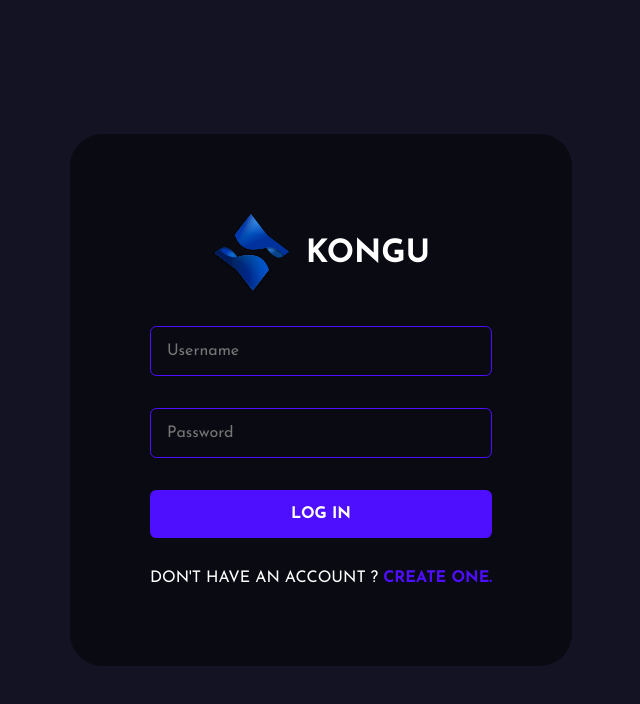
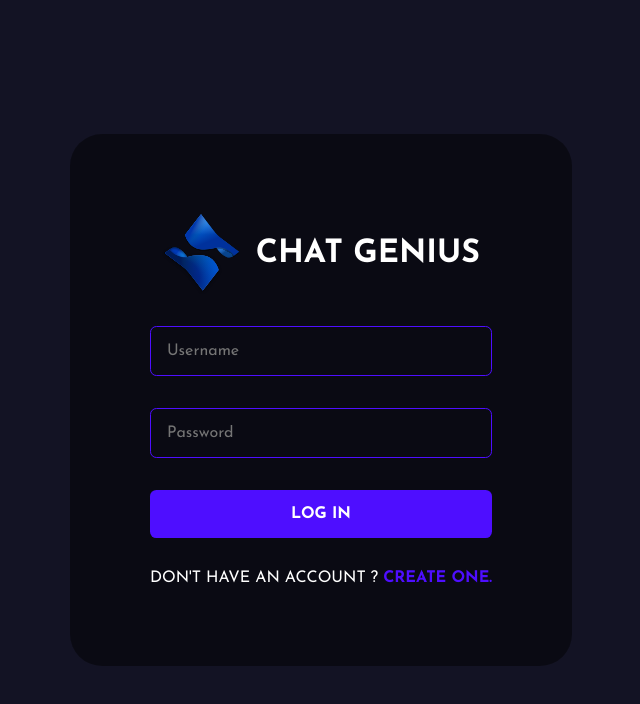
Before and after one commit to jeyachandranj/chat-genius, a React (Create React App) app in the folder public/: page /login in a window 1280 px wide. Shown: the top 704 px of the page, without its empty margins (319-959 px from the left). Built offline with nearby package versions, Linux system fonts and the light colour scheme.

Commit message:
change title

```diff
--- a/public/src/components/Contacts.jsx
+++ b/public/src/components/Contacts.jsx
@@ -23,7 +23,7 @@ export default function Contacts({ contacts, changeChat }) {
         <Container>
           <div className="brand">
             <img src={Logo} alt="logo" />
-            <h3>KONGU</h3>
+            <h3>CHAT GENIUS</h3>
           </div>
           <div className="contacts">
             {contacts.map((contact, index) => {
--- a/public/src/pages/Login.jsx
+++ b/public/src/pages/Login.jsx
@@ -67,7 +67,7 @@ export default function Login() {
         <form action="" onSubmit={(event) => handleSubmit(event)}>
           <div className="brand">
             <img src={Logo} alt="logo" />
-            <h1>KONGU</h1>
+            <h1>CHAT GENIUS</h1>
           </div>
           <input
             type="text"
--- a/public/src/pages/Register.jsx
+++ b/public/src/pages/Register.jsx
@@ -90,7 +90,7 @@ export default function Register() {
         <form action="" onSubmit={(event) => handleSubmit(event)}>
           <div className="brand">
             <img src={Logo} alt="logo" />
-            <h1>KONGU</h1>
+            <h1>CHAT GENIUS</h1>
           </div>
           <input
             type="text"
```
